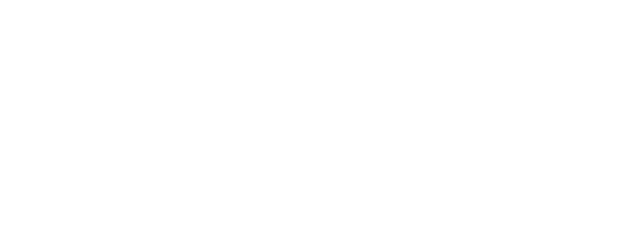
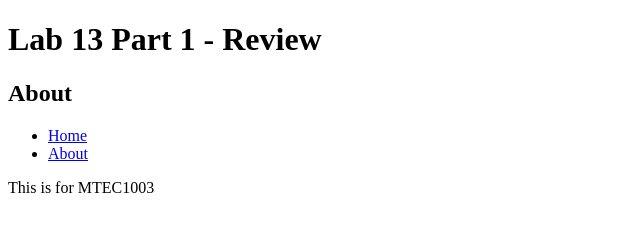
Before and after one commit to its-me-yousef/lab-13, a plain HTML site: page about.html in a window 1280 px wide. Shown: the whole page, without its empty margins (0-640 px from the left). Drawn offline with Linux system fonts and the light colour scheme.

Commit message:
added about page

```diff
--- a/about.html
+++ b/about.html
@@ -3,8 +3,13 @@
 <html>
 <body>
     <title>Lab 13 About</title>
-
+    <h1> Lab 13 Part 1 - Review </h1>
+    <h2> About </h2>
+    <ul>
+		<li>  <a href = "home.html"> Home </a>  </li>
+		<li> <span class = "active" > <a href = "about.html"> About </a> </span> </li>
 	</ul>
 
+	<p> This is for MTEC1003 </p>
 </body>
 </html>
```
